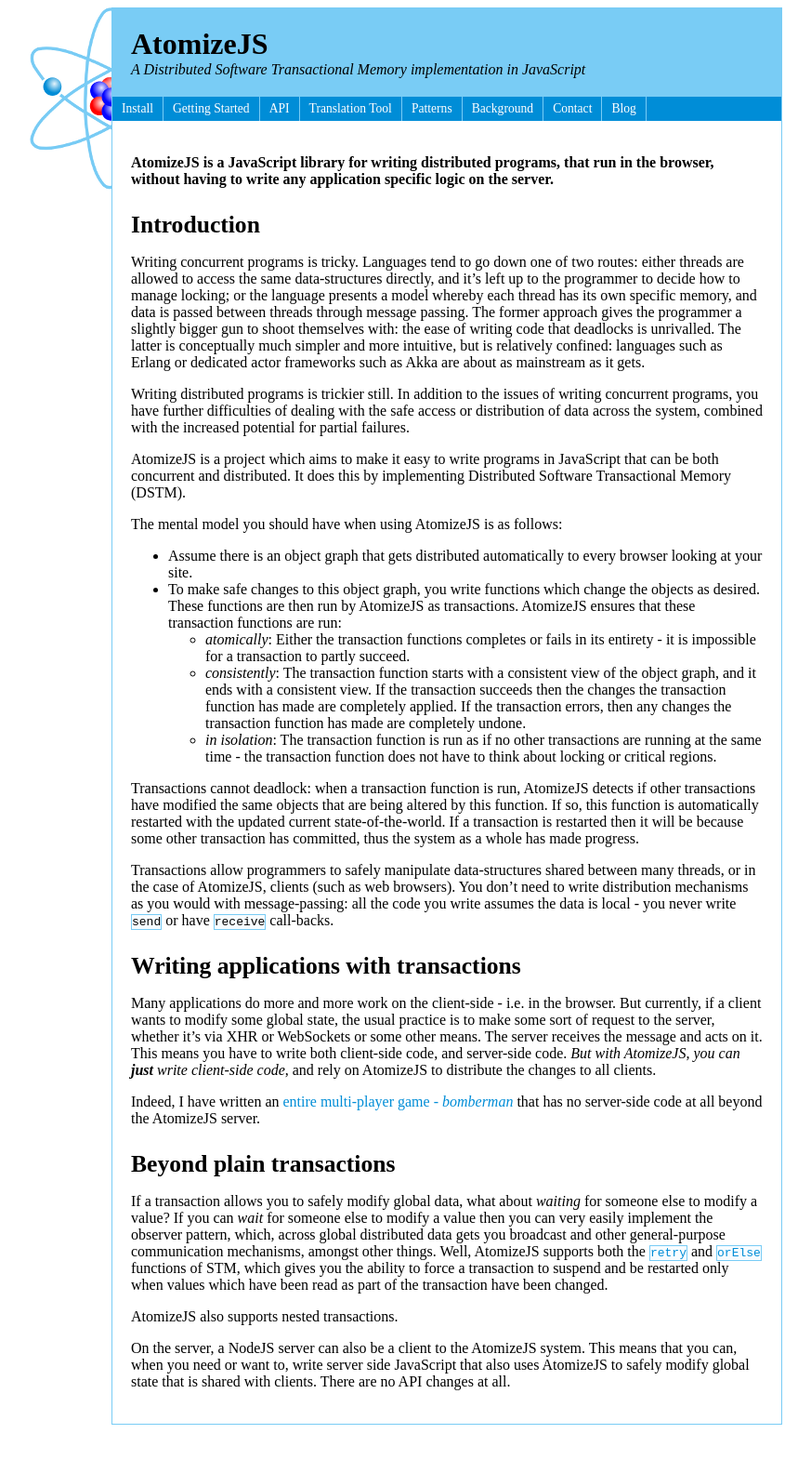
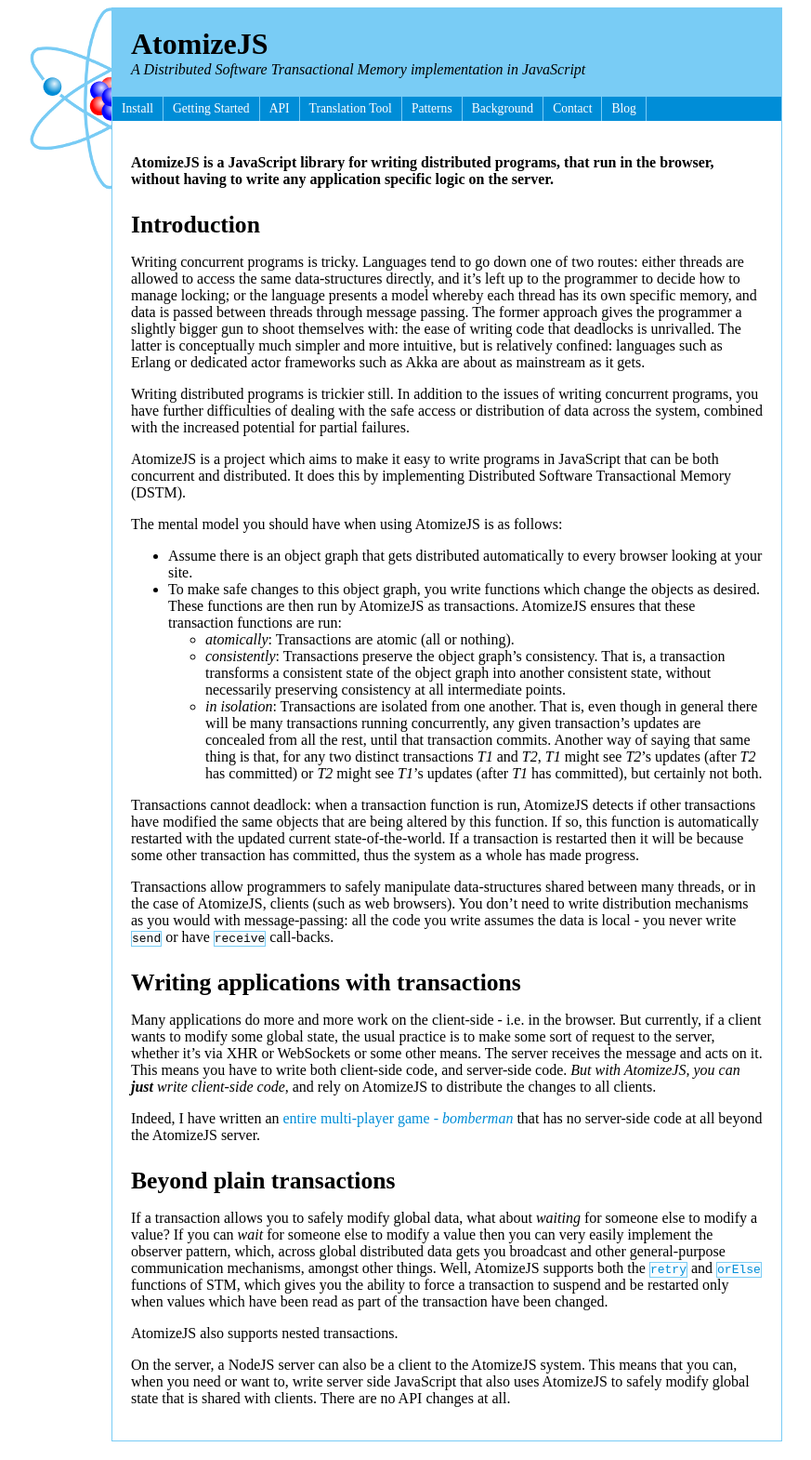
Before and after one commit to atomizejs/atomizejs.github.com, a Jekyll site: the page built from index.html, in a window 1280 px wide. Shown: the whole page at 93% size, without its empty margins (204-1077 px from the left). Built offline with Jekyll 4.4.1, drawn with Linux system fonts in a browser that asks for light colours; Markdown is read by kramdown in place of the engine named in the settings.

Commit message:
Correct ACI property definitions

```diff
--- a/index.html
+++ b/index.html
@@ -38,19 +38,19 @@
   change the objects as desired. These functions are then run by
   AtomizeJS as transactions. AtomizeJS ensures that these transaction
   functions are run:
-    * *atomically*: Either the transaction functions completes or
-      fails in its entirety - it is impossible for a transaction to
-      partly succeed.
-    * *consistently*: The transaction function starts with a
-      consistent view of the object graph, and it ends with a
-      consistent view. If the transaction succeeds then the changes
-      the transaction function has made are completely applied. If the
-      transaction errors, then any changes the transaction function
-      has made are completely undone.
-    * *in isolation*: The transaction function is run as if no other
-      transactions are running at the same time - the transaction
-      function does not have to think about locking or critical
-      regions.
+    * *atomically*: Transactions are atomic (all or nothing).
+    * *consistently*: Transactions preserve the object graph's
+      consistency. That is, a transaction transforms a consistent
+      state of the object graph into another consistent state, without
+      necessarily preserving consistency at all intermediate points.
+    * *in isolation*: Transactions are isolated from one another. That
+      is, even though in general there will be many transactions
+      running concurrently, any given transaction's updates are
+      concealed from all the rest, until that transaction
+      commits. Another way of saying that same thing is that, for any
+      two distinct transactions *T1* and *T2*, *T1* might see *T2*'s
+      updates (after *T2* has committed) or *T2* might see *T1*'s
+      updates (after *T1* has committed), but certainly not both.
 
 Transactions cannot deadlock: when a transaction function is run,
 AtomizeJS detects if other transactions have modified the same objects
```
